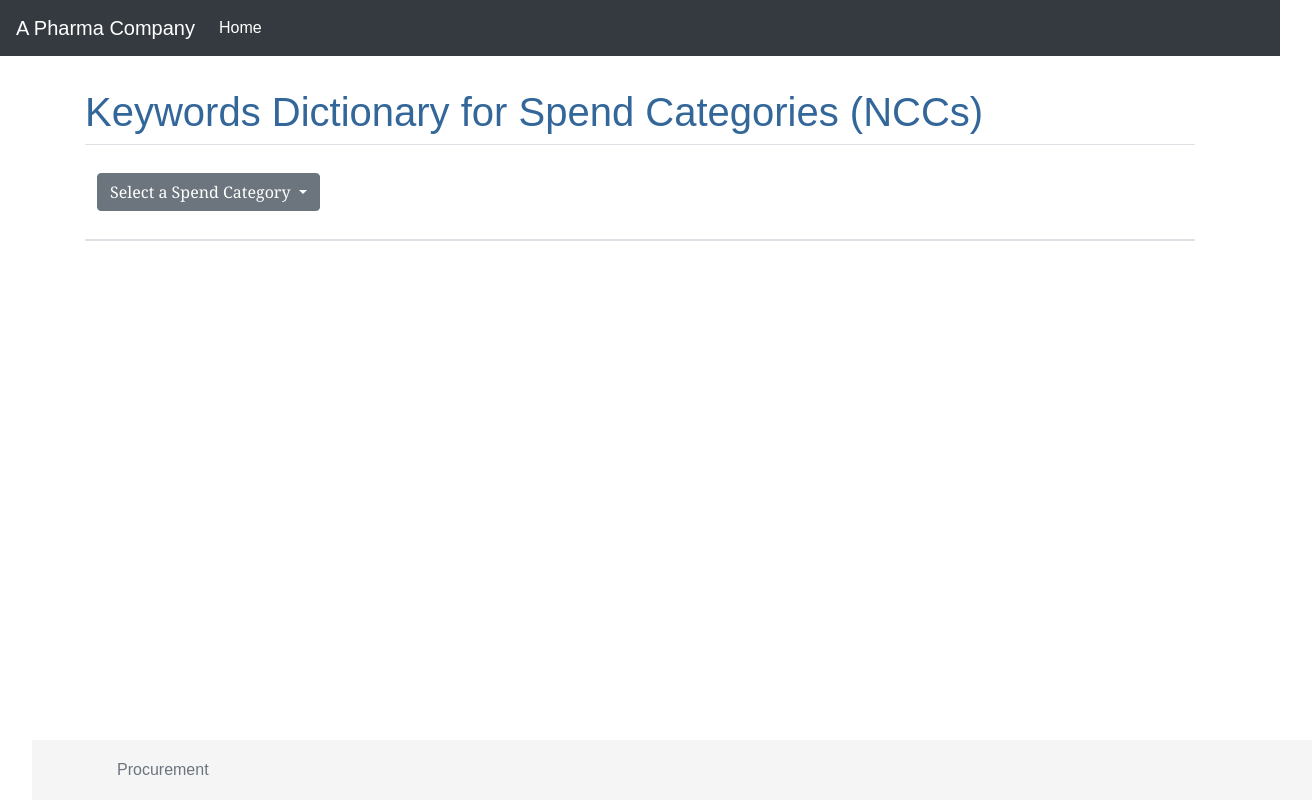
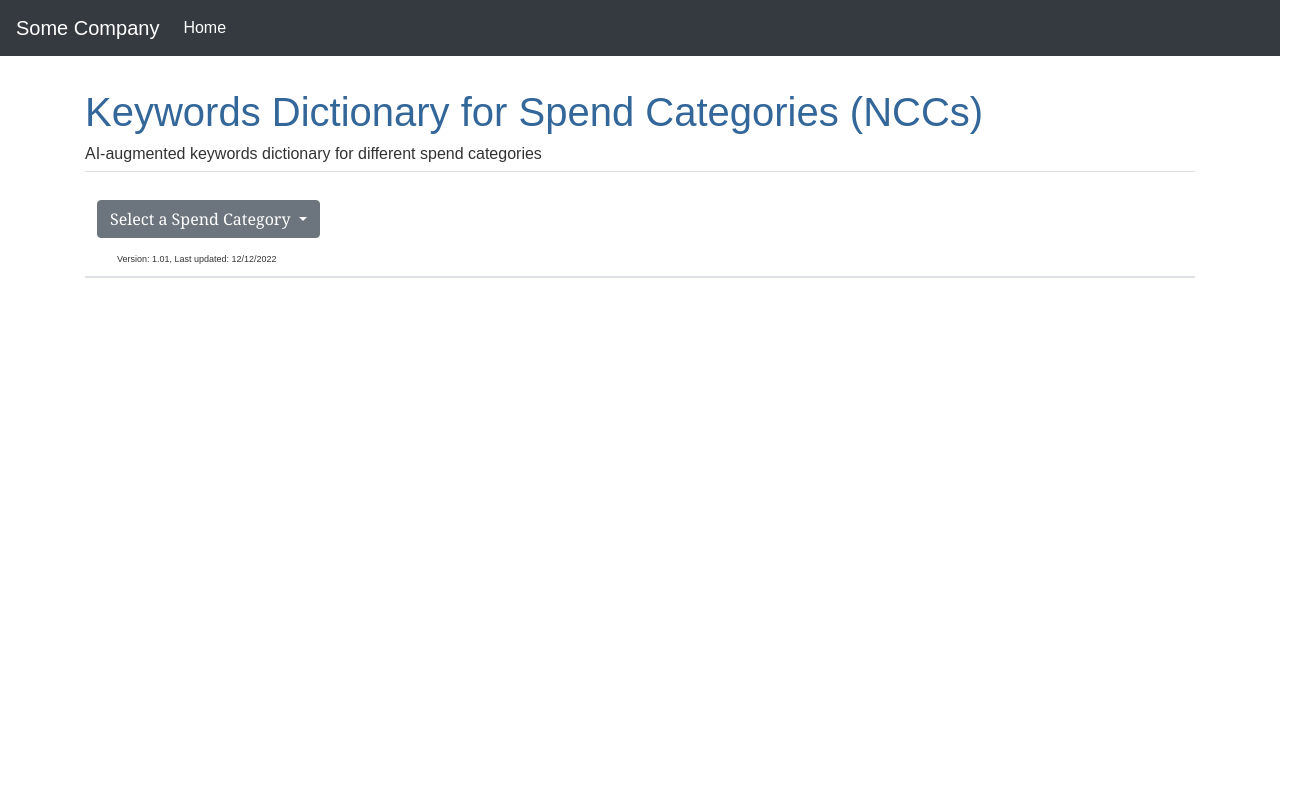
Before and after one commit to eajitesh/angular-ivy-zv84np, an Angular app: page / in a window 1280 px wide. Shown: the whole page, 1312 px wide, since content can reach past the window. Built offline with nearby package versions, Linux system fonts and the light colour scheme; what angular-tag-cloud-module would draw is missing.

Commit message:
5 files modified

```diff
--- a/src/app/app.component.html
+++ b/src/app/app.component.html
@@ -1,7 +1,7 @@
 <header>
   <!-- Fixed navbar -->
   <nav class="navbar navbar-expand-md navbar-dark fixed-top bg-dark">
-    <a class="navbar-brand" href="#">A Pharma Company</a>
+    <a class="navbar-brand" href="#">Some Company</a>
     <button
       class="navbar-toggler"
       type="button"
@@ -28,13 +28,14 @@
 <!-- Begin page content -->
 <main role="main" class="container">
   <h1 class="mt-5" style="padding-top:40px">{{ name }}</h1>
+  <h6>AI-augmented keywords dictionary for different spend categories</h6>
   <p>
     <app-keywords-processor> </app-keywords-processor>
   </p>
 </main>
-
+<!--
 <footer class="footer">
   <div class="container">
     <span class="text-muted">Procurement</span>
   </div>
-</footer>
+</footer> -->
--- a/src/app/keywords-processor/keywords-processor.component.html
+++ b/src/app/keywords-processor/keywords-processor.component.html
@@ -1,10 +1,3 @@
-<!--
-<div>
-  <label for="name">NCC name: </label>
-  <input id="name" [(ngModel)]="marketingAgency.name" placeholder="name" />
-  {{ marketingAgency.name }}
-</div>
--->
 <table class="table table-striped">
   <thead style="margin:0px;padding:0px">
     <tr>
@@ -28,6 +21,9 @@
               >{{ ncc.name }}</a
             >
           </div>
+          <div style="font-size:9px;margin-left:20px;font-weight:normal">
+            Version: 1.01, Last updated: 12/12/2022
+          </div>
         </div>
       </th>
       <th scope="col">
--- a/src/app/keywords-word-cloud/keywords-word-cloud.component.css
+++ b/src/app/keywords-word-cloud/keywords-word-cloud.component.css
@@ -0,0 +1,4 @@
+table {
+  table-layout: fixed;
+  word-wrap: break-word;
+}
--- a/src/app/keywords-word-cloud/keywords-word-cloud.component.html
+++ b/src/app/keywords-word-cloud/keywords-word-cloud.component.html
@@ -1,4 +1,18 @@
-<div style="padding:0px;margin:0px">
+<table class="table-responsive table-bordered">
+  <thead class="thead-dark">
+    <tr>
+      <th scope="col" style="text-align:center;width: 30%">Keywords list</th>
+      <th scope="col" style="text-align:center;width: 70%">Keywords cloud</th>
+    </tr>
+  </thead>
+  <tbody>
+    <tr>
+      <td>
+        <ul>
+          <li *ngFor="let cdata of cloudData">{{ cdata.text }}</li>
+        </ul>
+      </td>
+      <td>
         <angular-tag-cloud
           [data]="cloudData"
           [width]="options.width"
@@ -6,4 +20,7 @@
           [overflow]="options.overflow"
         >
         </angular-tag-cloud>
-</div>
+      </td>
+    </tr>
+  </tbody>
+</table>
--- a/src/app/keywords-word-cloud/keywords-word-cloud.component.ts
+++ b/src/app/keywords-word-cloud/keywords-word-cloud.component.ts
@@ -24,15 +24,11 @@ export class KeywordsWordCloudComponent implements OnInit {
   _ncc?: NCC;
   cloudData?: CloudData[];
 
-  // set ncc(ncc: NCC) {
-  //   this.cloudData = this.keywordsWordCloudService.getWordCloud(this.ncc);
-  // }
-
   options: CloudOptions = {
     // if width is between 0 and 1 it will be set to the width of the upper element multiplied by the value
-    width: 1000,
+    width: 800,
     // if height is between 0 and 1 it will be set to the height of the upper element multiplied by the value
-    height: 400,
+    height: 300,
     overflow: false,
   };
 
```
Lines whose indentation alone changed are shown as unchanged.
